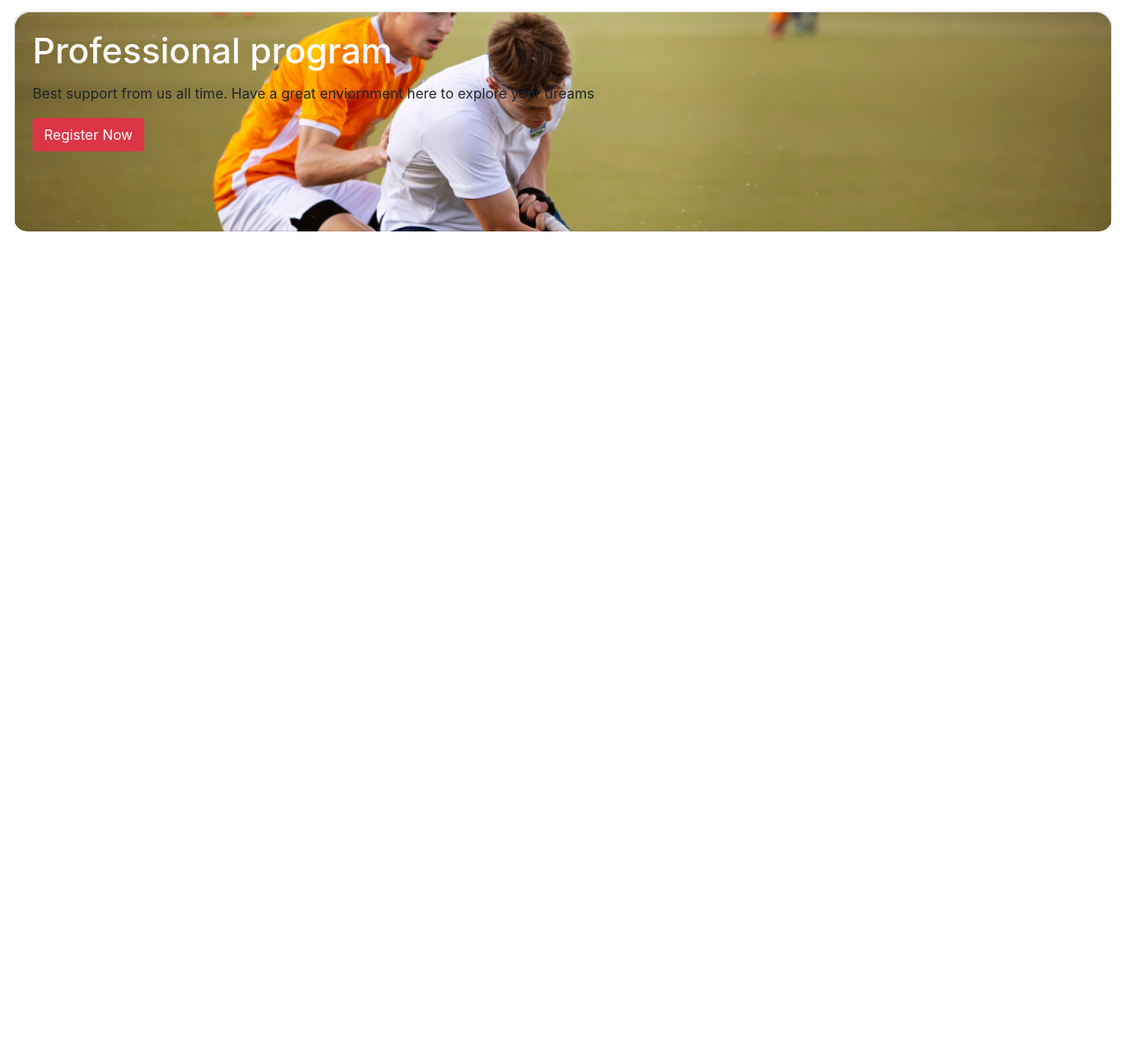
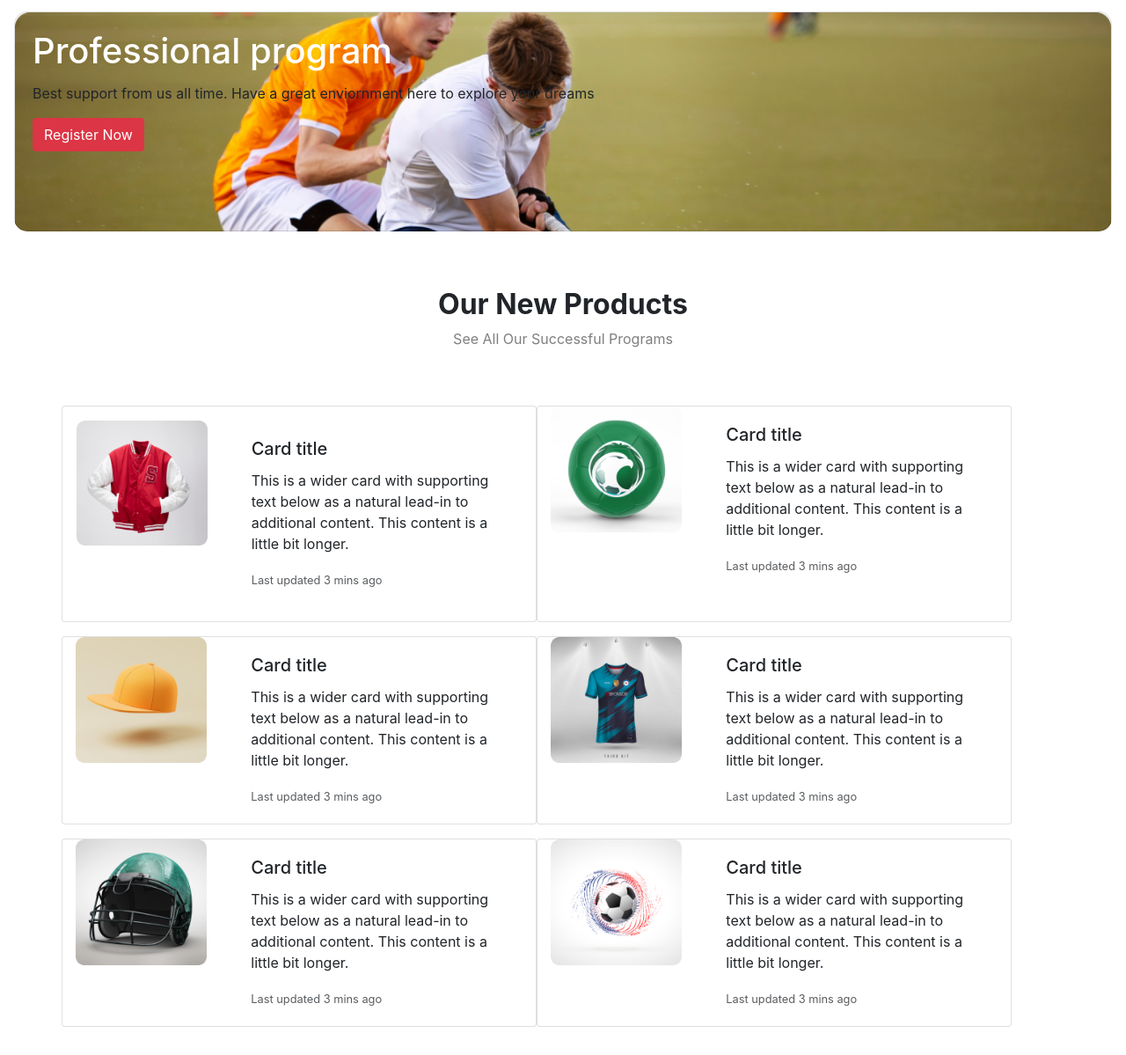
Before and after one commit to anupamahalder/Online-Shopping-Frontend, a plain HTML site: page index.html in a window 1280 px wide. Shown: the part 1363-2562 px from the top of the page at 88% size. Before the commit the page ends 1642 px from the top, so only its background shows below. Drawn offline with nearby package versions, Linux system fonts and the light colour scheme.

Commit message:
added products section

```diff
--- a/index.html
+++ b/index.html
@@ -183,6 +183,107 @@
           </div>
         </div>
     </div>
+    <!-- new products section  -->
+    <div class="my-5 mx-auto">
+      <h2 class="text-center fw-bold">Our New Products</h2>
+      <p class="text-center text-black-50">See All Our Successful Programs</p>
+    </div>
+    <div class="container-fluid p-3">
+      <div class="container">
+        <div class="row">
+          <!-- card  -->
+          <div class="card mb-3 col-12 col-md-6 p-3" style="max-width: 540px;">
+            <div class="row g-0">
+              <div class="col-md-4">
+                <img src="/Images/5.png" class="img-fluid rounded-start" alt="...">
+              </div>
+              <div class="col-md-8">
+                <div class="card-body">
+                  <h5 class="card-title">Card title</h5>
+                  <p class="card-text">This is a wider card with supporting text below as a natural lead-in to additional content. This content is a little bit longer.</p>
+                  <p class="card-text"><small class="text-body-secondary">Last updated 3 mins ago</small></p>
+                </div>
+              </div>
+            </div>
+          </div>
+          <!-- card  -->
+          <div class="card mb-3 col-12 col-md-6" style="max-width: 540px;">
+            <div class="row g-0">
+              <div class="col-md-4">
+                <img src="Images/6.png" class="img-fluid rounded-start" alt="...">
+              </div>
+              <div class="col-md-8">
+                <div class="card-body">
+                  <h5 class="card-title">Card title</h5>
+                  <p class="card-text">This is a wider card with supporting text below as a natural lead-in to additional content. This content is a little bit longer.</p>
+                  <p class="card-text"><small class="text-body-secondary">Last updated 3 mins ago</small></p>
+                </div>
+              </div>
+            </div>
+          </div>
+          <!-- card  -->
+          <div class="card mb-3 col-12 col-md-6" style="max-width: 540px;">
+            <div class="row g-0">
+              <div class="col-md-4">
+                <img src="/Images/7.png" class="img-fluid rounded-start" alt="...">
+              </div>
+              <div class="col-md-8">
+                <div class="card-body">
+                  <h5 class="card-title">Card title</h5>
+                  <p class="card-text">This is a wider card with supporting text below as a natural lead-in to additional content. This content is a little bit longer.</p>
+                  <p class="card-text"><small class="text-body-secondary">Last updated 3 mins ago</small></p>
+                </div>
+              </div>
+            </div>
+          </div>
+          <!-- card  -->
+          <div class="card mb-3 col-12 col-md-6" style="max-width: 540px;">
+            <div class="row g-0">
+              <div class="col-md-4">
+                <img src="/Images/8.png" class="img-fluid rounded-start" alt="...">
+              </div>
+              <div class="col-md-8">
+                <div class="card-body">
+                  <h5 class="card-title">Card title</h5>
+                  <p class="card-text">This is a wider card with supporting text below as a natural lead-in to additional content. This content is a little bit longer.</p>
+                  <p class="card-text"><small class="text-body-secondary">Last updated 3 mins ago</small></p>
+                </div>
+              </div>
+            </div>
+          </div>
+          <!-- card  -->
+          <div class="card mb-3 col-12 col-md-6" style="max-width: 540px;">
+            <div class="row g-0">
+              <div class="col-md-4">
+                <img src="/Images/9.png" class="img-fluid rounded-start" alt="...">
+              </div>
+              <div class="col-md-8">
+                <div class="card-body">
+                  <h5 class="card-title">Card title</h5>
+                  <p class="card-text">This is a wider card with supporting text below as a natural lead-in to additional content. This content is a little bit longer.</p>
+                  <p class="card-text"><small class="text-body-secondary">Last updated 3 mins ago</small></p>
+                </div>
+              </div>
+            </div>
+          </div>
+          <!-- card  -->
+          <div class="card mb-3 col-12 col-md-6" style="max-width: 540px;">
+            <div class="row g-0">
+              <div class="col-md-4">
+                <img src="/Images/10.png" class="img-fluid rounded-start" alt="...">
+              </div>
+              <div class="col-md-8">
+                <div class="card-body">
+                  <h5 class="card-title">Card title</h5>
+                  <p class="card-text">This is a wider card with supporting text below as a natural lead-in to additional content. This content is a little bit longer.</p>
+                  <p class="card-text"><small class="text-body-secondary">Last updated 3 mins ago</small></p>
+                </div>
+              </div>
+            </div>
+          </div>
+        </div>
+      </div>
+    </div>
 
 
     <script src="https://cdn.jsdelivr.net/npm/bootstrap@5.3.3/dist/js/bootstrap.bundle.min.js"></script>
```
